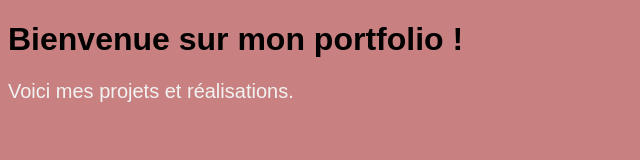
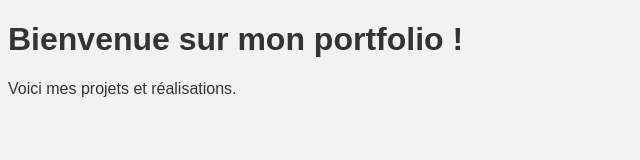
Before and after one commit to atifiabdssamad-alt/monportfolio, a plain HTML site: page index.html in a window 1280 px wide. Shown: the whole page, without its empty margins (0-640 px from the left). Drawn offline with Linux system fonts and the light colour scheme.

Commit message:
Modification sur la branche dev

```diff
--- a/index.html
+++ b/index.html
@@ -4,12 +4,8 @@
 <style>
     body {
         font-family: Arial, sans-serif;
-        background-color: #c98080;
-    }
-
-    p {
-        font-size: 20px;
-        color: #f2f2f2;
+        background-color: #f2f2f2;
+        color: #333333;
     }
 </style>
 <script>
```
